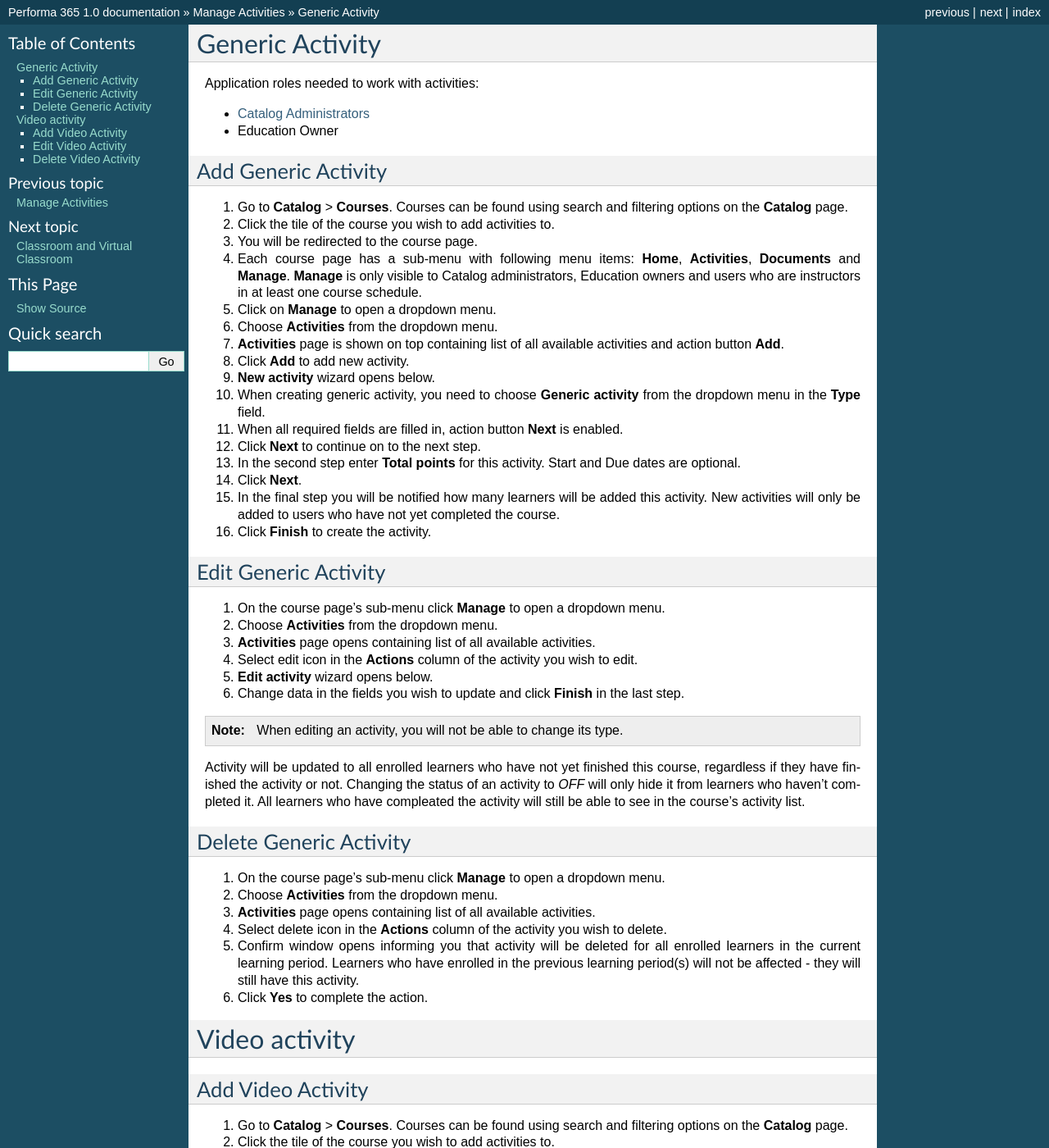
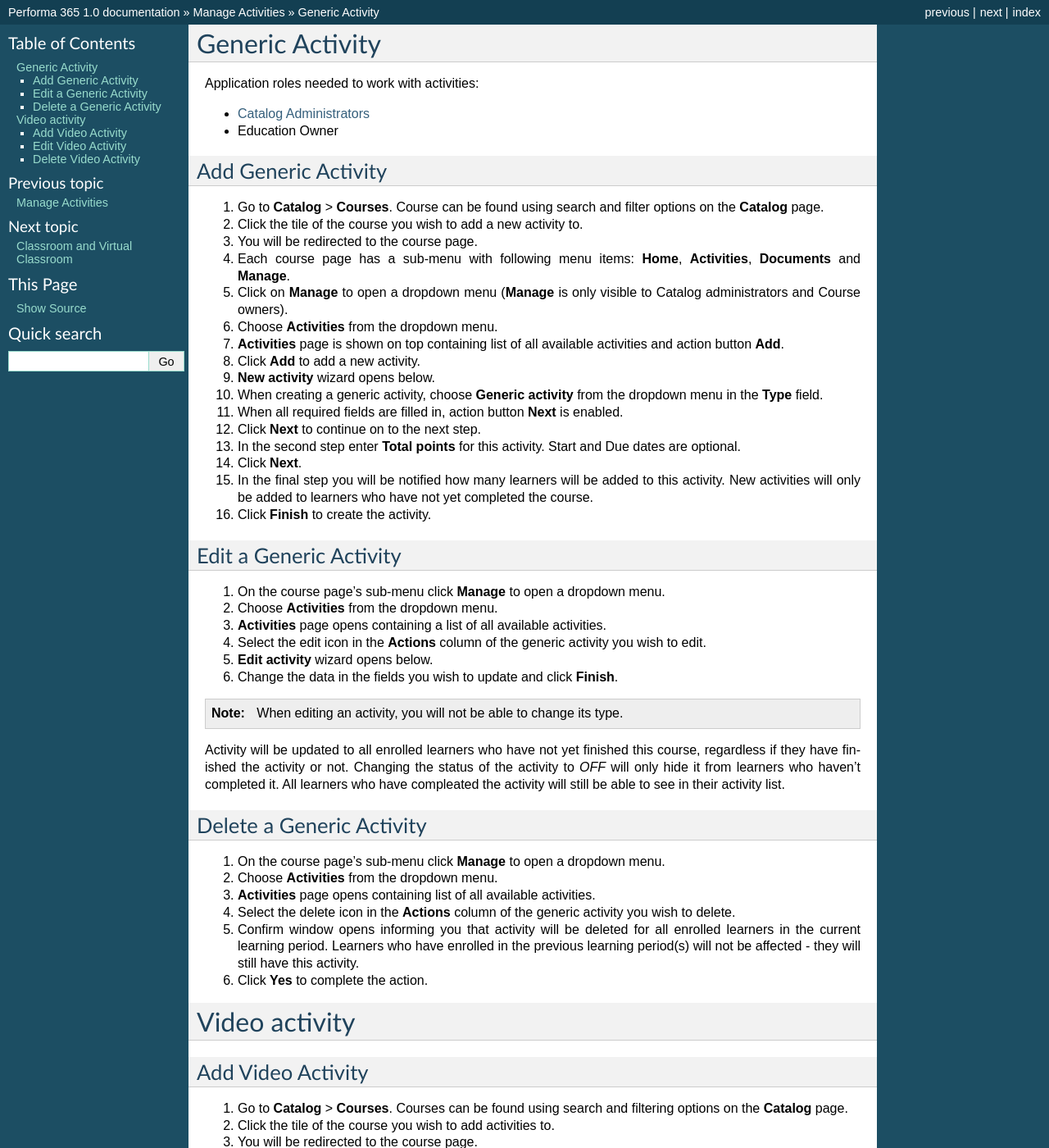
Before and after one commit to pslisko/performa365docs, a Sphinx documentation site: the page built from docs/howto/manage_activities/generic_video.rst, in a window 1280 px wide and 1400 px high. Shown: the whole window at 82% size. Built offline with Sphinx 7.4.7, drawn with Linux system fonts in a browser that asks for light colours; pages that are not in the unit, such as notebooks, are missing from menus.

Commit message:
Update generic_video.rst

```diff
--- a/docs/howto/manage_activities/generic_video.rst
+++ b/docs/howto/manage_activities/generic_video.rst
@@ -1,6 +1,3 @@
-
-
-
 Generic Activity
 ================
 
@@ -15,45 +12,45 @@
 Add Generic Activity
 *********************
 
-#. Go to **Catalog** > **Courses**. Courses can be found using search and filtering options on the **Catalog** page.
-#. Click the tile of the course you wish to add activities to.
+#. Go to **Catalog** > **Courses**. Course can be found using search and filter options on the **Catalog** page.
+#. Click the tile of the course you wish to add a new activity to.
 #. You will be redirected to the course page.
-#. Each course page has a sub-menu with following menu items: **Home**, **Activities**, **Documents** and **Manage**. **Manage** is only visible to Catalog administrators, Education owners and users who are instructors in at least one course schedule.
-#. Click on **Manage** to open a dropdown menu.
+#. Each course page has a sub-menu with following menu items: **Home**, **Activities**, **Documents** and **Manage**.
+#. Click on **Manage** to open a dropdown menu (**Manage** is only visible to Catalog administrators and Course owners).
 #. Choose **Activities** from the dropdown menu.
 #. **Activities** page is shown on top containing list of all available activities and action button **Add**.
-#. Click **Add** to add new activity.
+#. Click **Add** to add a new activity.
 #. **New activity** wizard opens below.
-#. When creating generic activity, you need to choose **Generic activity** from the dropdown menu in the **Type** field.
+#. When creating a generic activity, choose **Generic activity** from the dropdown menu in the **Type** field.
 #. When all required fields are filled in, action button **Next** is enabled.
 #. Click **Next** to continue on to the next step.
 #. In the second step enter **Total points** for this activity. Start and Due dates are optional.
 #. Click **Next**.
-#. In the final step you will be notified how many learners will be added this activity. New activities will only be added to users who have not yet completed the course.
+#. In the final step you will be notified how many learners will be added to this activity. New activities will only be added to learners who have not yet completed the course.
 #. Click **Finish** to create the activity.
 
 
-Edit Generic Activity
+Edit a Generic Activity
+*********************
+
+#. On the course page's sub-menu click **Manage** to open a dropdown menu.
+#. Choose **Activities** from the dropdown menu.
+#. **Activities** page opens containing a list of all available activities.
+#. Select the edit icon in the **Actions** column of the generic activity you wish to edit.
+#. **Edit activity** wizard opens below.
+#. Change the data in the fields you wish to update and click **Finish**.
+
+.. note:: When editing an activity, you will not be able to change its type.
+Activity will be updated to all enrolled learners who have not yet finished this course, regardless if they have finished the activity or not.
+Changing the status of the activity to *OFF* will only hide it from learners who haven't completed it. All learners who have compleated the activity will still be able to see in their activity list.
+
+Delete a Generic Activity
 *********************
 
 #. On the course page's sub-menu click **Manage** to open a dropdown menu.
 #. Choose **Activities** from the dropdown menu.
 #. **Activities** page opens containing list of all available activities.
-#. Select edit icon in the **Actions** column of the activity you wish to edit.
-#. **Edit activity** wizard opens below.
-#. Change data in the fields you wish to update and click **Finish** in the last step.
-
-.. note:: When editing an activity, you will not be able to change its type.
-Activity will be updated to all enrolled learners who have not yet finished this course, regardless if they have finished the activity or not.
-Changing the status of an activity to *OFF* will only hide it from learners who haven't completed it. All learners who have compleated the activity will still be able to see in the course's activity list.
-
-Delete Generic Activity
-*********************
-
-#. On the course page's sub-menu click **Manage** to open a dropdown menu.
-#. Choose **Activities** from the dropdown menu.
-#. **Activities** page opens containing list of all available activities.
-#. Select delete icon in the **Actions** column of the activity you wish to delete.
+#. Select the delete icon in the **Actions** column of the generic activity you wish to delete.
 #. Confirm window opens informing you that activity will be deleted for all enrolled learners in the current learning period. Learners who have enrolled in the previous learning period(s) will not be affected - they will still have this activity.
 #. Click **Yes** to complete the action.
 
```
